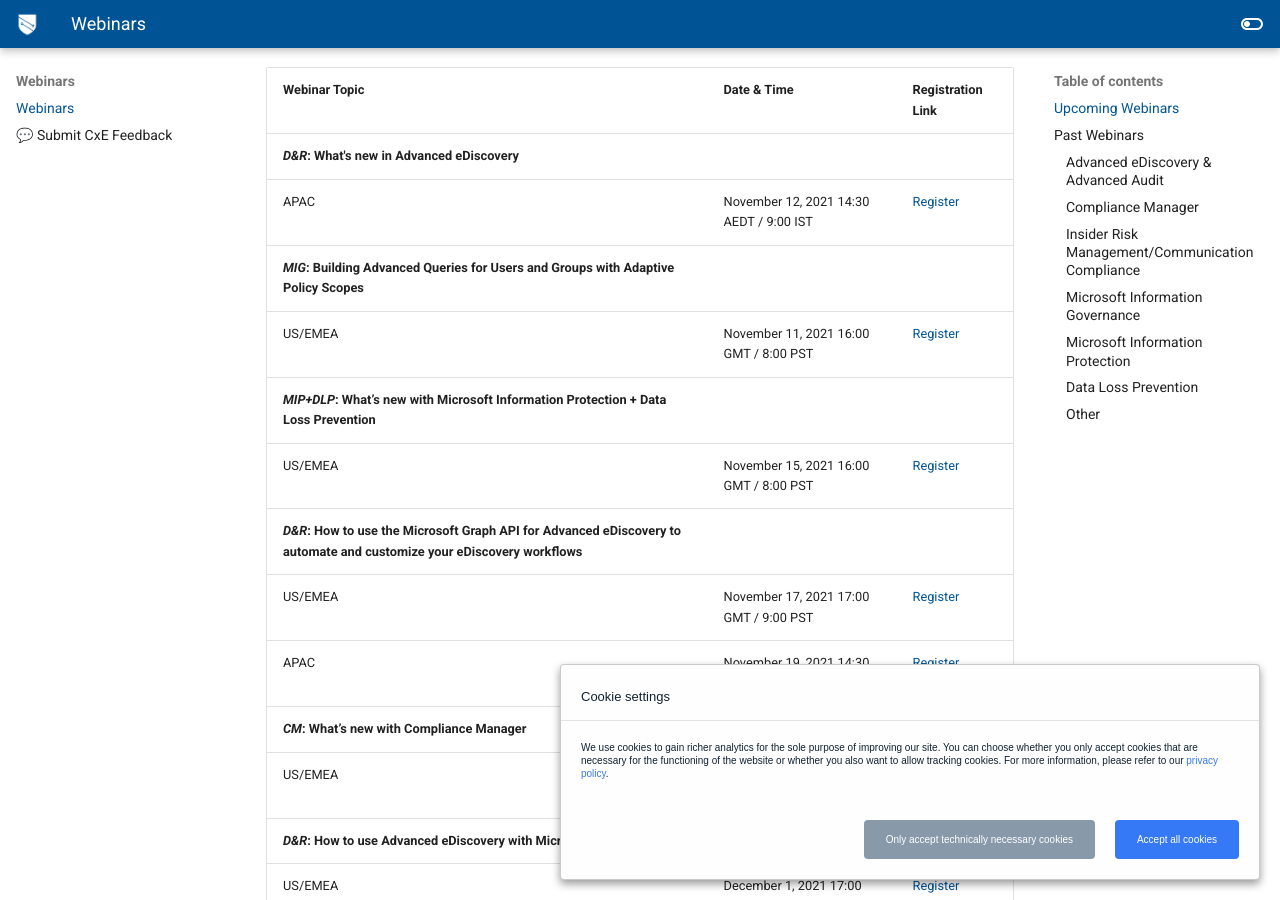
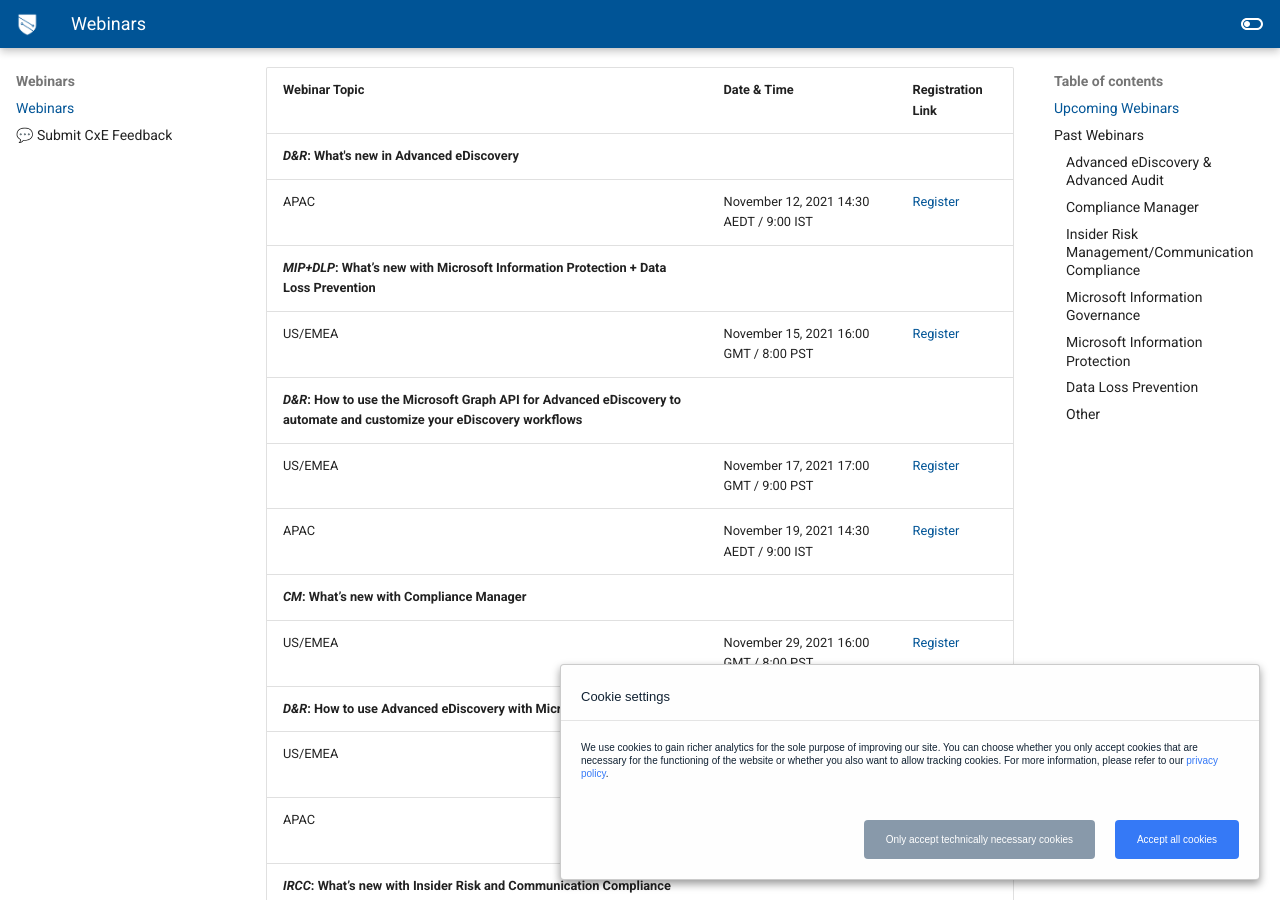
Before and after one commit to microsoft/ComplianceCxE, an MkDocs documentation site: the page built from docs/webinars.md, in a window 1280 px wide and 900 px high, scrolled down 328 px. Built offline with MkDocs 1.6.1 and Material for MkDocs 9.7.7, drawn with Linux system fonts in a browser that asks for light colours; comment, search, counter and statistics services are not loaded; some of the changed text lies outside the part shown.

Commit message:
Update webinars.md

```diff
--- a/docs/webinars.md
+++ b/docs/webinars.md
@@ -14,8 +14,6 @@
 | --- | --- | --- |
 |***D&R*: What's new in Advanced eDiscovery** |  |
 | APAC  | November 12, 2021    14:30 AEDT / 9:00 IST | [Register](https://aka.ms/ediscoverywebinar) |
-|***MIG*: Building Advanced Queries for Users and Groups with Adaptive Policy Scopes** |  |
-| US/EMEA  | November 11, 2021    16:00 GMT / 8:00 PST | [Register](https://mipc.eventbuilder.com/adaptivepolicyscopes) |
 |***MIP+DLP*: What’s new with Microsoft Information Protection + Data Loss Prevention** |  |
 | US/EMEA  | November 15, 2021    16:00 GMT / 8:00 PST | [Register](https://mipc.eventbuilder.com/event/52888) |
 |***D&R*: How to use the Microsoft Graph API for Advanced eDiscovery to automate and customize your eDiscovery workflows** |  |
```
Also changed, not shown: other parts of docs/webinars.md (+1 -0 lines).
